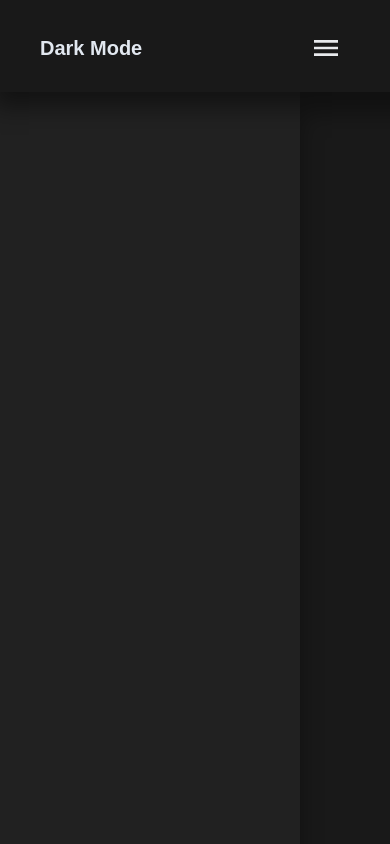
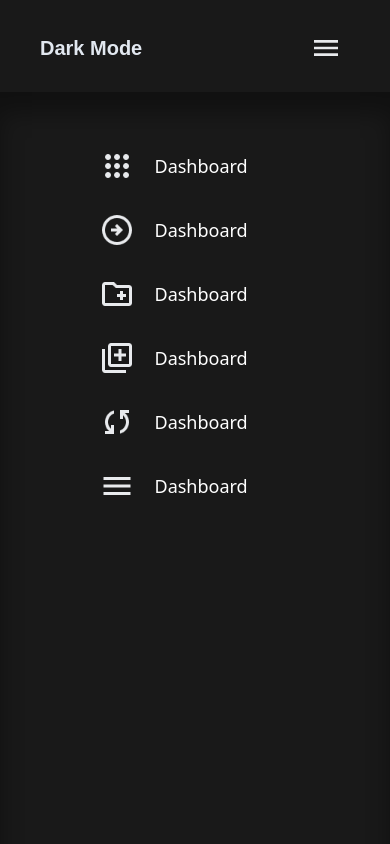
Before and after one commit to surajgoraicse/HTML-CSS-components, a plain HTML site: page dist/index.html in a window 390 px wide. Drawn offline with Linux system fonts and the light colour scheme; a web font is replaced by a local one.

Commit message:
copy paste

```diff
--- a/dist/index.html
+++ b/dist/index.html
@@ -18,6 +18,7 @@
         <link rel="stylesheet" href="myStyle.css">
 	</head>
 	<body class="bg-body-color text-white">
+		<!-- nav-bar goes here -->
 
 		<div class="bg-nav-color text-white select-none myshadow  ">
 
@@ -40,37 +41,35 @@
                 </div>
 			</div>
 		</div>
+		<div class="md:hidden fixed h-screen  top-[92px] right-0  small:max-w-96 small:w-full w-screen  bg-nav-color myshadow2 pt-12 flex flex-col space-y-3 ">
 
-		<!-- side navbar goes here -->
-		<div class="side-bar-open side-bar   md:hidden z-10 fixed h-screen  top-[92px] right-0  small:max-w-96 small:w-full w-screen  bg-nav-color myshadow2 pt-12 flex flex-col space-y-3 ">
-
-			<div class="flex w-[70%]  hover:bg-blue-900 pl-10 py-2 items-center gap-5 mx-auto rounded-2xl hover:text-yellow-300 hover:border-white hover:border-2 border-2 border-transparent">
+			<div class="flex w-[70%]  hover:bg-blue-900 pl-10 py-2 items-center gap-5 mx-auto rounded-2xl ">
 				<div><img src="assets/apps_24dp_FILL0_wght400_GRAD0_opsz24.png" alt="" class="h-9"></div>
 				<div class="text-lg font-medium">Dashboard</div>
 			</div>
-			<div class="flex w-[70%] hover:bg-blue-900 pl-10 py-2 items-center gap-5 mx-auto rounded-2xl hover:text-yellow-300 hover:border-white hover:border-2 border-2 border-transparent">
+			<div class="flex w-[70%] hover:bg-blue-900 pl-10 py-2 items-center gap-5 mx-auto rounded-2xl ">
 				<div><img src="assets/arrow_circle_right_24dp_FILL0_wght400_GRAD0_opsz24.png" alt="" class="h-9"></div>
 				<div class="text-lg font-medium">Dashboard</div>
 			</div>
-			<div class="flex w-[70%] hover:bg-blue-900 pl-10 py-2 items-center gap-5 mx-auto rounded-2xl hover:text-yellow-300 hover:border-white hover:border-2 border-2 border-transparent">
+			<div class="flex w-[70%] hover:bg-blue-900 pl-10 py-2 items-center gap-5 mx-auto rounded-2xl ">
 				<div><img src="assets/create_new_folder_24dp_FILL0_wght400_GRAD0_opsz24.png" alt="" class="h-9"></div>
 				<div class="text-lg font-medium">Dashboard</div>
 			</div>
-			<div class="flex w-[70%]  hover:bg-blue-900 pl-10 py-2 items-center gap-5 mx-auto rounded-2xl hover:text-yellow-300 hover:border-white hover:border-2 border-2 border-transparent">
+			<div class="flex w-[70%]  hover:bg-blue-900 pl-10 py-2 items-center gap-5 mx-auto rounded-2xl ">
 				<div><img src="assets/library_add_24dp_FILL0_wght400_GRAD0_opsz24.png" alt="" class="h-9"></div>
 				<div class="text-lg font-medium">Dashboard</div>
 			</div>
-			<div class="flex w-[70%] hover:bg-blue-900 pl-10 py-2 items-center gap-5 mx-auto rounded-2xl hover:text-yellow-300 hover:border-white hover:border-2 border-2 border-transparent">
+			<div class="flex w-[70%] hover:bg-blue-900 pl-10 py-2 items-center gap-5 mx-auto rounded-2xl ">
 				<div><img src="assets/sync_24dp_FILL0_wght400_GRAD0_opsz24.png" alt="" class="h-9"></div>
 				<div class="text-lg font-medium">Dashboard</div>
 			</div>
-			<div class="flex w-[70%] hover:bg-blue-900 pl-10 py-2 items-center gap-5 mx-auto rounded-2xl hover:text-yellow-300 hover:border-white hover:border-2 border-2 border-transparent">
+			<div class="flex w-[70%] hover:bg-blue-900 pl-10 py-2 items-center gap-5 mx-auto rounded-2xl ">
 				<div><img src="assets/menu_24dp_FILL0_wght400_GRAD0_opsz24.png" alt="" class="h-9"></div>
 				<div class="text-lg font-medium">Dashboard</div>
 			</div>
 
 		</div>
+
 		<!-- nav-bar ends here -->
 	</body>
-	<script src="script.js"></script>
 </html>
--- a/dist/myStyle.css
+++ b/dist/myStyle.css
@@ -10,12 +10,3 @@
     -moz-box-shadow: inset 0px 21px 22px 0px rgba(0,0,0,0.34);
     box-shadow: inset 0px 21px 22px 0px rgba(0,0,0,0.34);
 }
-
-
-.side-bar-open:active{
-    transform: translateX(0px);
-    transition: transform .2s ease-in;
-}
-.side-bar{
-    transform: translateX(300px);
-}
```
Also changed, not shown: dist/output.css.
